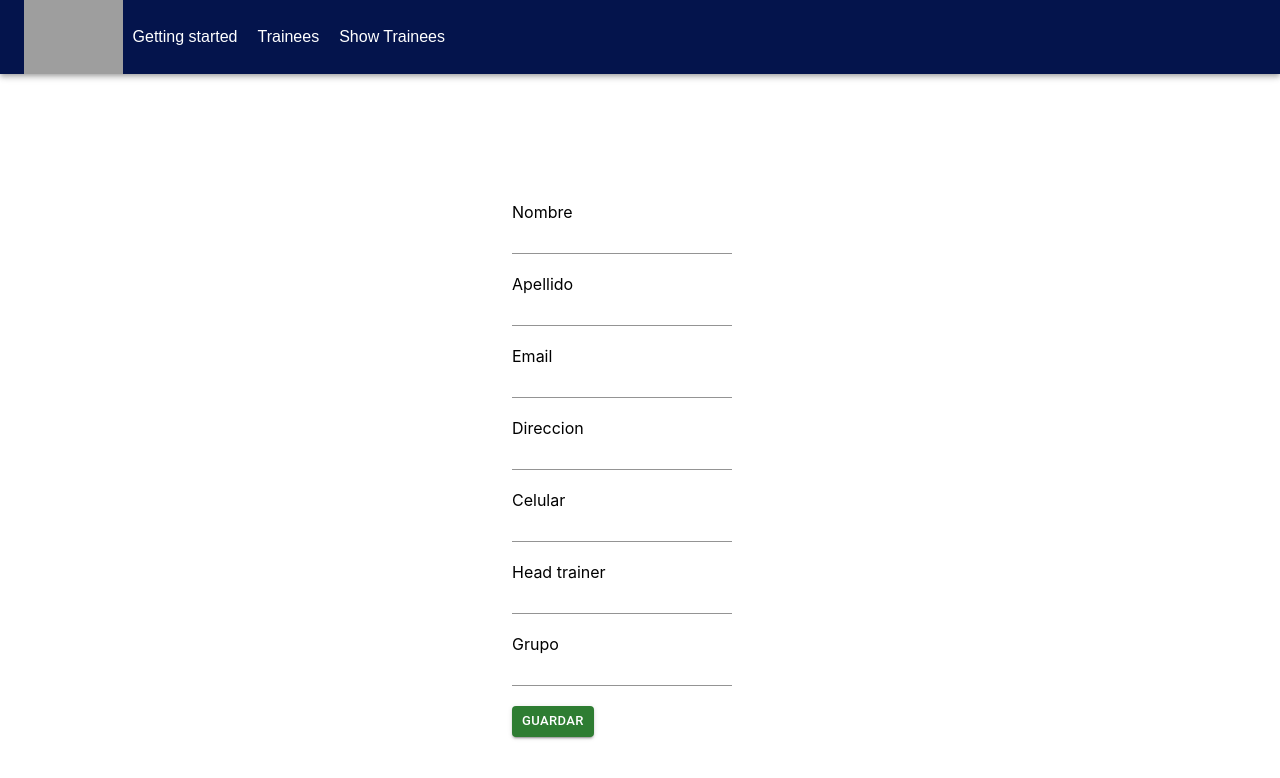
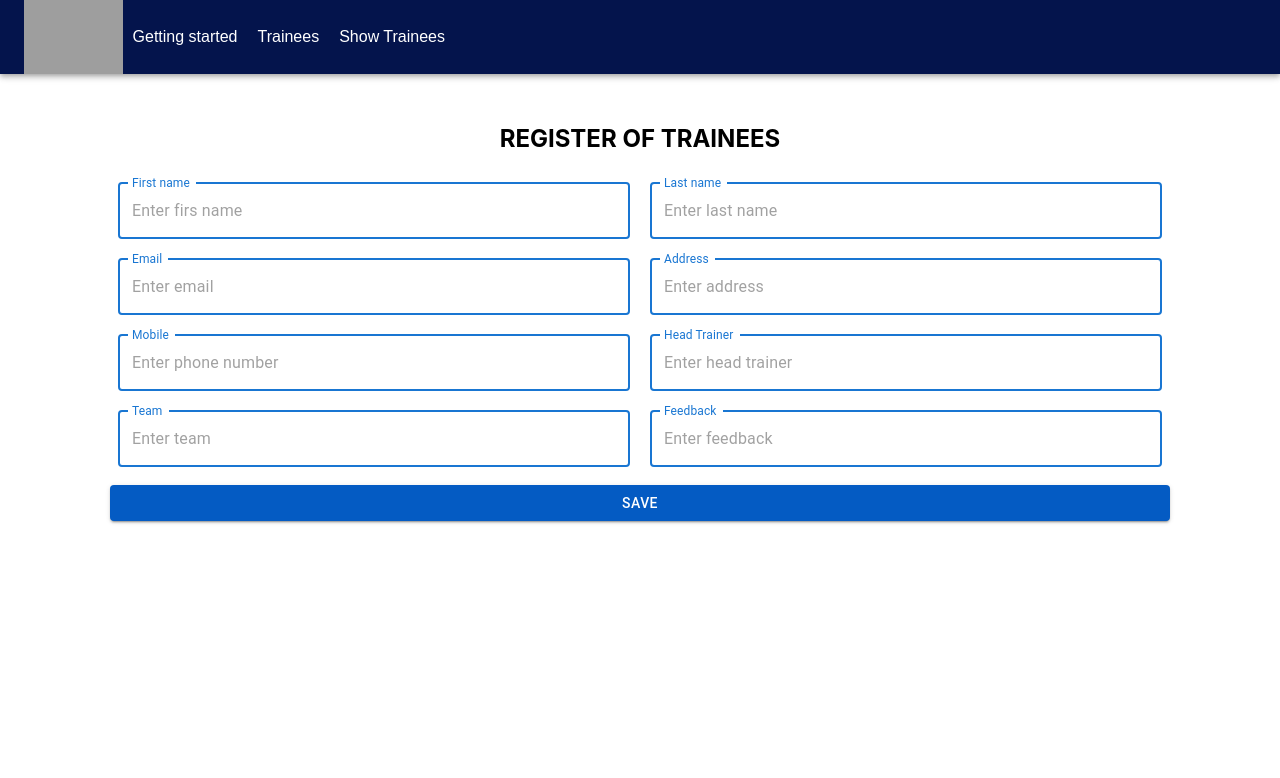
Before and after one commit to AlexFlores-TrainingAssureSoft/academiaDigital-frontend-BC, a React (Create React App) app: page /createTrainee in a window 1280 px wide. Shown: the top 778 px of the page. Built offline with nearby package versions, Linux system fonts and the light colour scheme; grey boxes are pictures that could not be loaded.

Commit message:
update trainee fixed (#10)

```diff
--- a/src/components/common/Home.jsx
+++ b/src/components/common/Home.js
@@ -1,7 +1,7 @@
 import React from "react";
 import "./Home.css";
 
-function HomeIni() {
+function Home() {
   return (
     <div className="home">
       <img alt="logo" src="https://i.postimg.cc/HsDL87PG/home1-1.png" style={{ width: "100%" }} />
@@ -9,4 +9,4 @@ function HomeIni() {
   );
 }
 
-export default HomeIni;
+export default Home;
--- a/src/components/common/Table.js
+++ b/src/components/common/Table.js
@@ -121,7 +121,7 @@ const TraneesDataTable = ({headers, data, updateList, updateTrainee}) => {
       {showModalDetails()}
       {showModalDelete()}
       <Container>
-        <h2>Trainees List</h2>
+        <h2>TRAINEES LIST</h2>
         <TableContainer component={Paper} >
           <Table sx={{ minWidth: 400 }} aria-label="customized table" >
             <TableHead>
--- a/src/components/common/ViewButton.js
+++ b/src/components/common/ViewButton.js
@@ -4,9 +4,11 @@ const ViewButton = (props) => {
   return (
     <Button
       onClick={props.onClick}
+      type={props.type}
       sx={{ m: 1 }}
       variant="contained"
-      size="small"
+      size={props.size}
+      fullWidth={props.fullWidth && true}
       style={{
         backgroundColor: props.color,
         color: "white",
--- a/src/components/trainee/TraineeCreateUpdate.js
+++ b/src/components/trainee/TraineeCreateUpdate.js
@@ -14,22 +14,21 @@ const CreateUpdateTrainee = (props) => {
     feedback: '',
     guid: ''
   };
+
   const saveTrainee = ({ firstName, lastName, email, address, mobile, headTrainer, group, feedback, guid }) => {
     !guid ? axios.post(`${api.academiaDigitalUrl}${type.postTrainee}
     &firstName=${firstName}&lastName=${lastName}&email=${email}&address=${address}&mobile=${mobile}
     &headTrainer=${headTrainer}&group=${group}&feedback=${feedback}`)
     .then(() => console.info('Success'))
     .catch(error => console.warn('error', error)) :
-    axios.post(`${api.academiaDigitalUrl}${type.putTraine}
-      guid=${guid}&firstName=${firstName}&lastName=${lastName}&email=${email}&address=${address}
-    &mobile=${mobile}&headTrainer=${headTrainer}&group=${group}&feedback=${feedback}`)
+    axios.post(`${api.academiaDigitalUrl}${type.putTrainee}guid=${guid}&firstName=${firstName}
+    &lastName=${lastName}&email=${email}&address=${address}&mobile=${mobile}&headTrainer=${headTrainer}
+    &group=${group}&feedback=${feedback}`)
     .then(() => console.info('Update Success'))
-    .catch(error => console.log('error', error))
+    .catch(error => console.log('error', error));
   }
   const trainee = props.trainee ? props.trainee : newTrainee;
-  return (
-    <TraineeForm saveTrainee={saveTrainee} trainee={trainee} />
-  );
+  return <TraineeForm saveTrainee={saveTrainee} trainee={trainee} />
 }
 
 export default CreateUpdateTrainee;
--- a/src/components/trainee/TraineeForm.js
+++ b/src/components/trainee/TraineeForm.js
@@ -1,6 +1,6 @@
 import { Formik } from 'formik';
-import {Input, Button} from '@mui/material'
-import {useNavigate} from 'react-router-dom';
+import { Input, TextField  } from '@mui/material'
+import { useNavigate } from 'react-router-dom';
 import ViewButton from '../common/ViewButton';
 
 const TraineeForm = ({saveTrainee, trainee}) => {
@@ -20,10 +20,11 @@ const TraineeForm = ({saveTrainee, trainee}) => {
     }}
     >
       {(props) => (
-        <form className="m-3" onSubmit={props.handleSubmit} style={{ marginTop: "10%", marginLeft: "40%" }}>
-          <label className="form-label">Nombre</label>
-          <br></br>
-          <Input
+        <form className="m-3" onSubmit={props.handleSubmit}
+          style={{ width: "100%",   marginTop: 50}}>
+          <h2 style={{textAlign: "center"}}>REGISTER OF TRAINEES</h2>
+          <div style={{display: "flex", alignItems: "center", justifyContent:"center" }}>
+            <TextField
               className="form-control"
               id="firstName"
               type="text"
@@ -31,13 +32,12 @@ const TraineeForm = ({saveTrainee, trainee}) => {
               onChange={props.handleChange}
               value={props.values.firstName}
               onBlur={props.handleBlur("firstName")}
+              label="First name"
+              focused
+              style={{ width: "40%", margin:10}}
+              placeholder="Enter firs name"
             />
-          <br></br>
-          <br></br>
-
-          <label className="form-label">Apellido</label>
-          <br></br>
-          <Input
+            <TextField
               className="form-control"
               id="lastName"
               type="text"
@@ -45,13 +45,14 @@ const TraineeForm = ({saveTrainee, trainee}) => {
               onChange={props.handleChange}
               value={props.values.lastName}
               onBlur={props.handleBlur("lastName")}
+              label="Last name"
+              focused
+              style={{ width: "40%", margin:10 }}
+              placeholder="Enter last name"
             />
-          <br></br>
-          <br></br>
-
-          <label className="form-label">Email</label>
-          <br></br>
-          <Input
+          </div>
+          <div style={{display: "flex", alignItems: "center", justifyContent:"center" }}>
+            <TextField
               className="form-control"
               id="email"
               type="text"
@@ -59,13 +60,12 @@ const TraineeForm = ({saveTrainee, trainee}) => {
               onChange={props.handleChange}
               value={props.values.email}
               onBlur={props.handleBlur("email")}
+              label="Email"
+              focused
+              style={{ width: "40%", margin:10 }}
+              placeholder="Enter email"
             />
-          <br></br>
-          <br></br>
-
-          <label className="form-label">Direccion</label>
-          <br></br>
-          <Input
+            <TextField
               className="form-control"
               id="address"
               type="text"
@@ -73,13 +73,14 @@ const TraineeForm = ({saveTrainee, trainee}) => {
               onChange={props.handleChange}
               value={props.values.address}
               onBlur={props.handleBlur("address")}
+              label="Address"
+              focused
+              style={{ width: "40%", margin:10 }}
+              placeholder="Enter address"
             />
-          <br></br>
-          <br></br>
-
-          <label className="form-label">Celular</label>
-          <br></br>
-          <Input
+          </div>
+          <div style={{display: "flex", alignItems: "center", justifyContent:"center" }}>
+            <TextField
               className="form-control"
               id="mobile"
               type="text"
@@ -87,13 +88,12 @@ const TraineeForm = ({saveTrainee, trainee}) => {
               onChange={props.handleChange}
               value={props.values.mobile}
               onBlur={props.handleBlur("mobile")}
+              label="Mobile"
+              focused
+              style={{ width: "40%", margin:10 }}
+              placeholder="Enter phone number"
             />
-          <br></br>
-          <br></br>
-
-          <label className="form-label">Head trainer</label>
-          <br></br>
-          <Input
+            <TextField
               className="form-control"
               id="headTrainer"
               type="text"
@@ -101,13 +101,14 @@ const TraineeForm = ({saveTrainee, trainee}) => {
               onChange={props.handleChange}
               value={props.values.headTrainer}
               onBlur={props.handleBlur("headTrainer")}
+              label="Head Trainer"
+              focused
+              style={{ width: "40%", margin:10 }}
+              placeholder="Enter head trainer"
             />
-          <br></br>
-          <br></br>
-
-          <label className="form-label">Grupo</label>
-          <br></br>
-          <Input
+          </div>
+          <div style={{display: "flex", alignItems: "center", justifyContent:"center" }}>
+            <TextField
               className="form-control"
               id="group"
               type="text"
@@ -115,11 +116,29 @@ const TraineeForm = ({saveTrainee, trainee}) => {
               onChange={props.handleChange}
               value={props.values.group}
               onBlur={props.handleBlur("group")}
+              focused
+              style={{ width: "40%", margin:10 }}
+              label="Team"
+              placeholder="Enter team"
             />
-          <br></br>
-          <br></br>
-
-          <Button type="submit" variant="contained" size="small" color="success" > Guardar </Button>
+            <TextField
+              className="form-control"
+              id="feedback"
+              type="text"
+              name="feedback"
+              onChange={props.handleChange}
+              value={props.values.feedback}
+              onBlur={props.handleBlur("feedback")}
+              focused
+              style={{ width: "40%", margin:10 }}
+              label="Feedback"
+              placeholder="Enter feedback"
+              multiline={true}
+            />
+          </div>
+          <div style={{ display: "flex", alignItems: "center", justifyContent:"center", marginInline: "8%" }}>
+            <ViewButton type="submit" color="#045bc3" fullWidth={true} >Save</ViewButton>
+          </div>
         </form>
       )}
     </Formik>
--- a/src/components/trainee/TraineeHomeList.js
+++ b/src/components/trainee/TraineeHomeList.js
@@ -28,7 +28,7 @@ const TraineeHomeList = () => {
   }
 
   return(
-    <TraineeList trainees={data} updateList={updateList} updateTrainee={updateTrainee}/>
+    <TraineeList trainees={data} updateList={updateList} updateTrainee={updateTrainee} />
   );
 }
 
--- a/src/routes/Layout.js
+++ b/src/routes/Layout.js
@@ -3,7 +3,7 @@ import TraineeScreen from '../screens/trainee/TraineeListScreen';
 import TraineeCreateScreen from '../screens/trainee/TraineeCreateScreen';
 import TraineeUpdateScreen from '../screens/trainee/TraineeUpdateScreen';
 import NavBar from '../components/common/NavBar';
-import HomeIni from '../components/common/Home';
+import Home from '../components/common/Home';
 
 const Layout = () => {
   return (
@@ -11,7 +11,7 @@ const Layout = () => {
       <NavBar />
       <div>
         <Routes>
-          <Route exact path="/" element={ <HomeIni /> } />
+          <Route exact path="/" element={ <Home /> } />
           <Route exact path="/listTrainee" element={ <TraineeScreen /> } />
           <Route exact path="/createTrainee" element={ <TraineeCreateScreen /> } />
           <Route exact path="/updateTrainee" element={ <TraineeUpdateScreen /> } />
```
Also changed, not shown: src/components/common/DeleteButton.js (deleted, +0 -21 lines), src/components/common/NavBar.js (renamed from src/components/common/NavBar.jsx). Lines whose indentation alone changed are shown as unchanged.
